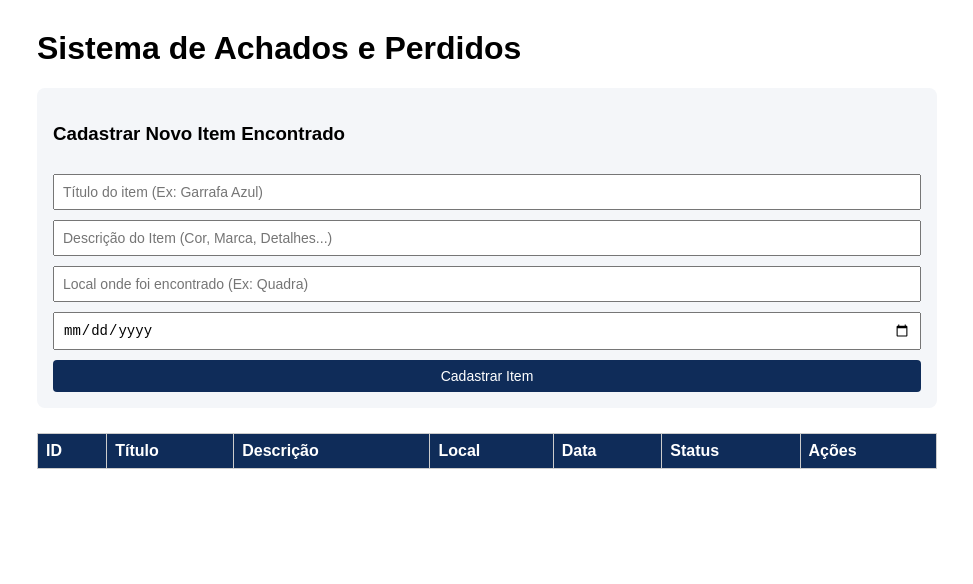
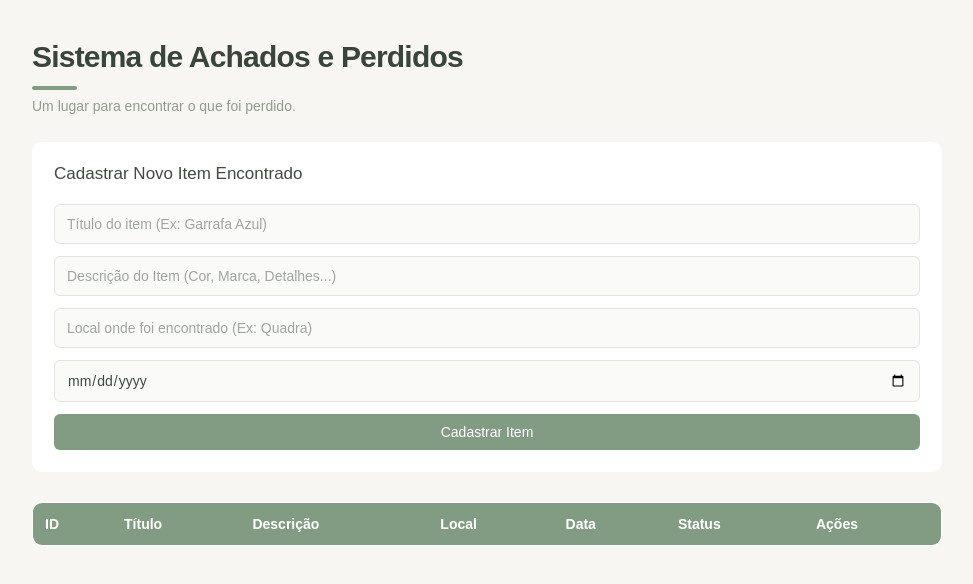
Before and after one commit to gabrielpimbas/Catapimbas-SQL, a plain HTML site: page index.html in a window 1280 px wide. Shown: the whole page, without its empty margins (153-1126 px from the left). Drawn offline with Linux system fonts and the light colour scheme; no server answers.

Commit message:
Achados e Perdidos V2

```diff
--- a/index.html
+++ b/index.html
@@ -8,6 +8,7 @@
   </head>
   <body>
     <h1>Sistema de Achados e Perdidos</h1>
+    <p class="subtitulo">Um lugar para encontrar o que foi perdido.</p>
 
     <!-- Formulário de Cadastro [C - Create] -->
     <form id="form-cadastro">
@@ -30,7 +31,7 @@
         placeholder="Local onde foi encontrado (Ex: Quadra)"
         required
       />
-      <input type="date" id="data_encontrado" required />
+      <input type="date" id="data_encontro" required />
       <button type="submit">Cadastrar Item</button>
     </form>
 
--- a/script.js
+++ b/script.js
@@ -54,7 +54,7 @@ async function cadastrarItem(evento) {
     titulo: document.getElementById("titulo").value,
     descricao: document.getElementById("descricao").value,
     local_encontrado: document.getElementById("local_encontrado").value,
-    data_encontrado: document.getElementById("data_encontrado").value,
+    data_encontro: document.getElementById("data_encontro").value,
   };
 
   const resposta = await fetch(API_URL, {
--- a/style.css
+++ b/style.css
@@ -1,46 +1,160 @@
+/* Define como os elementos calculam seus tamanhos */
+* {
+  box-sizing: border-box;
+}
+
+/* Estilização geral da página */
 body {
   font-family: Arial, sans-serif;
-  max-width: 900px;
-  margin: 30px auto;
-  padding: 0 15px;
+  max-width: 950px;
+  margin: 40px auto;
+  padding: 0 20px;
+  background: #f7f6f2;
+  color: #424942;
 }
 
+/* Título principal */
+h1 {
+  font-size: 30px;
+  font-weight: 600;
+  margin-bottom: 8px;
+  color: #39443b;
+  letter-spacing: -0.8px;
+}
+
+/* Pequeno detalhe abaixo do título */
+h1::after {
+  content: "";
+  display: block;
+  width: 45px;
+  height: 4px;
+  background: #829b83;
+  border-radius: 5px;
+  margin-top: 12px;
+}
+
+/* Título do formulário */
+h3 {
+  font-size: 17px;
+  font-weight: 500;
+  margin: 0 0 8px;
+}
+
+/* Área de cadastro de itens */
 form {
   display: grid;
-  gap: 10px;
-  background: #f4f6f9;
-  padding: 16px;
-  border-radius: 8px;
-  margin-bottom: 25px;
+  gap: 12px;
+  background: #ffffff;
+  padding: 22px;
+  border-radius: 10px;
+  margin-bottom: 30px;
 }
 
-input,
+/* Campos de preenchimento */
+input {
+  width: 100%;
+  padding: 11px 12px;
+  font-size: 14px;
+  font-family: inherit;
+  color: #424942;
+  background: #fafbf9;
+  border: 1px solid #e2e5df;
+  border-radius: 6px;
+  outline: none;
+  transition: border-color 0.3s;
+}
+
+/* Destaque ao selecionar um campo */
+input:focus {
+  border-color: #829b83;
+}
+
+/* Cor do teto de orientação dos campos */
+input::placeholder {
+  color: #a0a69f;
+}
+
+/* Estilização dos botões */
 button {
-  padding: 8px;
+  padding: 10px 16px;
+  font-size: 14px;
+  font-family: inherit;
+  cursor: pointer;
+  background: #829b83;
+  color: white;
+  border: none;
+  border-radius: 6px;
+  transition: background 0.3s;
+}
+
+/* Muda a cor do botão ao passar o mouse */
+button:hover {
+  background: #6e896f;
+}
+
+/* Estrutura geral da tabela */
+table {
+  width: 100%;
+  border-collapse: collapse;
+  background: white;
+  border-radius: 10px;
+  overflow: hidden;
+  border: 1px solid #e7e8e2;
+}
+
+/* Espaçamento e alinhamento das células */
+th,
+td {
+  padding: 13px 12px;
+  text-align: left;
+  border-bottom: 1px solid #eeeeea;
   font-size: 14px;
 }
 
-button {
-  cursor: pointer;
-  background: #0f2c59;
+/* Cabeçalho da tabela */
+th {
+  background: #829b83;
   color: white;
-  border: none;
-  border-radius: 4px;
+  font-weight: 600;
 }
 
-table {
-  width: 100%;
-  border-collapse: collapse;
+/* Remove a borda inferior da última linha */
+tr:last-child td {
+  border-bottom: none;
 }
 
-th,
+/* Cor dos textos da tabela */
 td {
-  border: 1px solid #ccc;
-  padding: 8px;
-  text-align: left;
+  color: #555d55;
 }
 
-th {
-  background: #0f2c59;
-  color: white;
+/* Ajusta o tamanho dos botões dentro da tabela */
+td button {
+  padding: 8px 10px;
+  font-size: 12px;
+  min-width: 85px;
+  margin-right: 5px;
+  text-align: center;
 }
+
+/* Cor do botão de excluir */
+td button[style] {
+  background: #c47c76 !important;
+}
+
+/* Efeito ao passar o mouse no botão de excluir */
+td button[style]:hover {
+  background: #ad6862 !important;
+}
+
+/* Organiza os botões da coluna de ações */
+td:last-child {
+  white-space: nowrap;
+}
+
+/* Texto de apresentação abaixo do título */
+.subtitulo {
+  font-size: 14px;
+  color: #929a90;
+  margin: 0 0 28px;
+}
```
Also changed, not shown: 3 other files.
